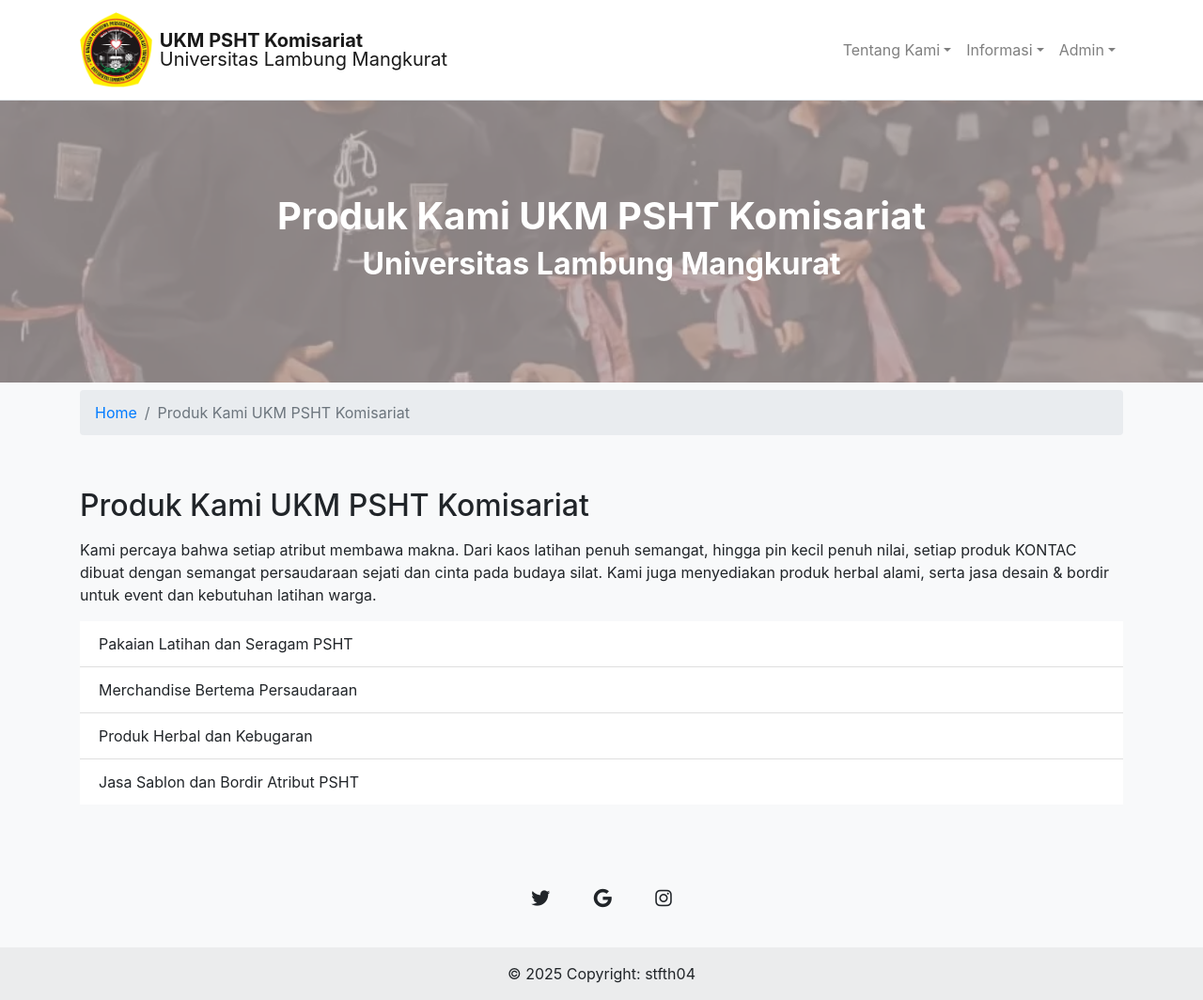
After one commit to stfth04/psht-ulm, a PHP site: page /Produk_kami.php in a window 1280 px wide. The commit adds this page. Shown: the whole page at 94% size. Run offline with PHP 8.4, Linux system fonts and the light colour scheme.

Commit message:
header.php

```diff
--- a/footer.php
+++ b/footer.php
@@ -42,7 +42,7 @@
 
   <!-- Copyright -->
   <div class="text-center p-3" style="background-color: rgba(0, 0, 0, 0.05);">
-    © 2020 Copyright:
+    © 2025 Copyright:
     <a class="text-body" href="https://mdbootstrap.com/">stfth04</a>
   </div>
   <!-- Copyright -->
--- a/header.php
+++ b/header.php
@@ -40,6 +40,8 @@
             <ul class="dropdown-menu">
               <li><a class="dropdown-item" href="profile.php">Profil</a></li>
               <li><a class="dropdown-item" href="visi.php">Visi dan Misi</a></li>
+              <li><a class="dropdown-item" href="Produk_kami.php">Produk Kami</a></li>
+              <li><a class="dropdown-item" href="Kontak_kami.php">Kontak Kami</a></li>
             </ul>
           </li>
           <li class="nav-item dropdown">
--- /dev/null
+++ b/produk_kami.php
@@ -0,0 +1,53 @@
+<?php
+include 'header.php';
+include 'koneksi.php';
+?>
+<!DOCTYPE html>
+<html lang="en">
+<head>
+    <meta charset="UTF-8">
+    <meta name="viewport" content="width=device-width, initial-scale=1.0">
+    <title>Produk Kami</title>
+</head>
+<body>
+<!-- Header dengan background image & overlay -->
+<header class="position-relative text-white">
+  <div class="bg-dark position-absolute top-0 start-0 w-100 h-100" style="background: url('assets/img/image.png') center/cover no-repeat; opacity: 0.5;"></div>
+  <div class="position-absolute top-0 start-0 w-100 h-100" style="background: rgba(148, 134, 134, 0.5);"></div>
+
+  <div class="container position-relative d-flex flex-column justify-content-center align-items-center" style="min-height: 300px;">
+    <h1 class="fw-bold">Produk Kami UKM PSHT Komisariat</h1>
+    <h2 class="fw-bold">Universitas Lambung Mangkurat</h2>
+  </div>
+</header>
+
+<!-- BREADCRUMB -->
+<nav aria-label="breadcrumb" class="bg-light py-2">
+  <div class="container">
+    <ol class="breadcrumb mb-0">
+      <li class="breadcrumb-item"><a href="index.php">Home</a></li>
+      <li class="breadcrumb-item active" aria-current="page">Produk Kami UKM PSHT Komisariat</li>
+    </ol>
+  </div>
+</nav>
+
+<!-- ISI PARAGRAF -->
+<section class="py-5 bg-light">
+  <div class="container">
+    <h2 class="mb-3">Produk Kami UKM PSHT Komisariat</h2>
+    <p>Kami percaya bahwa setiap atribut membawa makna.
+
+Dari kaos latihan penuh semangat, hingga pin kecil penuh nilai, setiap produk KONTAC dibuat dengan semangat persaudaraan sejati dan cinta pada budaya silat.
+
+Kami juga menyediakan produk herbal alami, serta jasa desain & bordir untuk event dan kebutuhan latihan warga.</p>
+    <ul class="list-group list-group-flush">
+    <li class="list-group-item">Pakaian Latihan dan Seragam PSHT</li>
+    <li class="list-group-item">Merchandise Bertema Persaudaraan</li>
+    <li class="list-group-item">Produk Herbal dan Kebugaran</li>
+    <li class="list-group-item">Jasa Sablon dan Bordir Atribut PSHT</li>
+    </ul>
+  </div>
+</section>
+</body>
+</html>
+<?php include 'footer.php'; ?>
```
Also changed, not shown: Kontak_kami.php (added, +52 -0 lines), admin/uploads/1752720268_webcam-toy-photo15 (1).jpg (added), admin/uploads/1752720335_ChatGPT Image Jul 16, 2025, 07_30_20 PM.png (added), assets/img/image.png (added).
